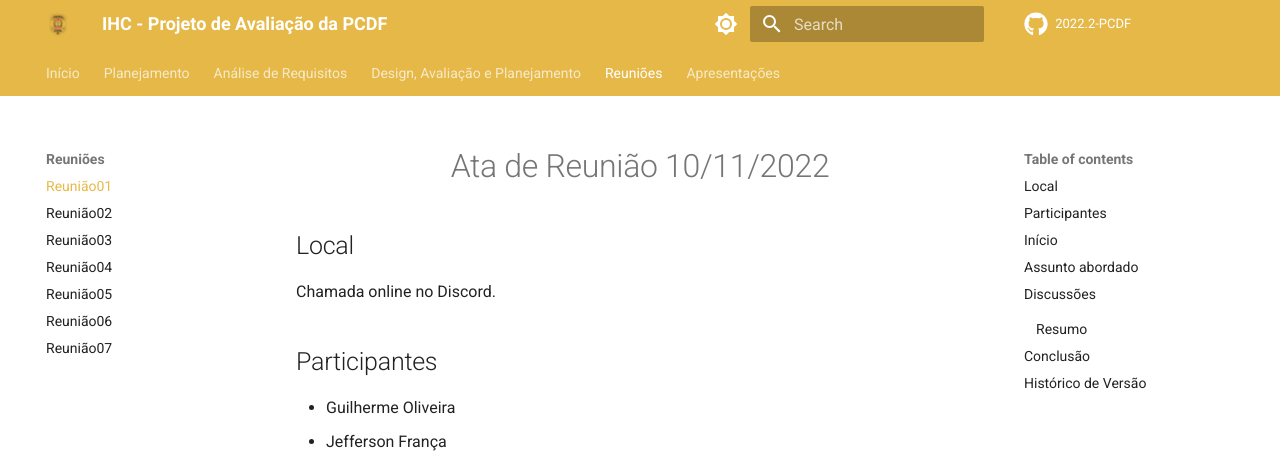
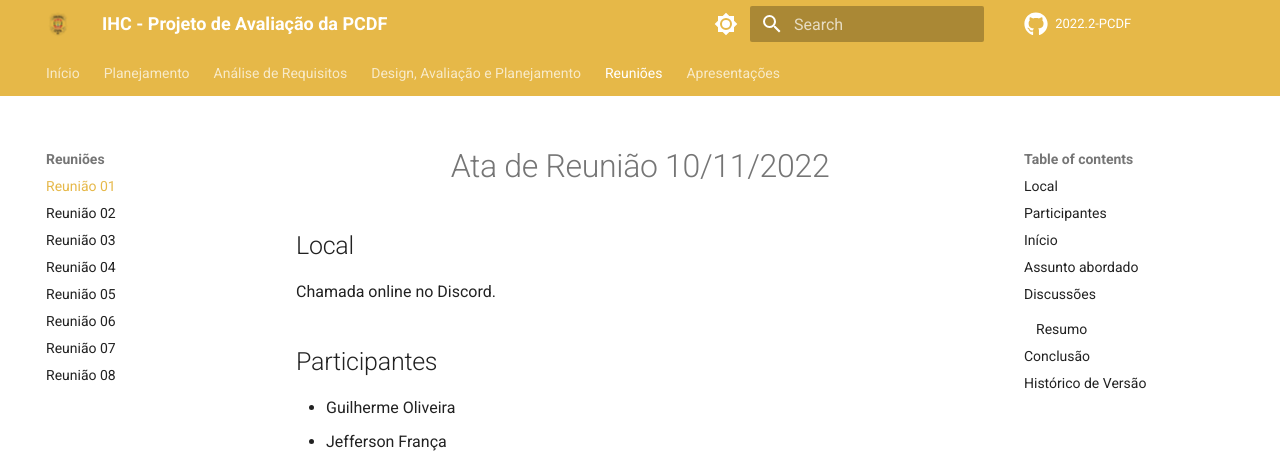
Before and after one commit to Interacao-Humano-Computador/2022.2-PCDF, an MkDocs documentation site: the page built from docs/Atas/Ata1.md, in a window 1280 px wide. Shown: the top 466 px of the page. Built offline with MkDocs 1.6.1 and Material for MkDocs 9.7.7, drawn with Linux system fonts in a browser that asks for light colours; comment, search, counter and statistics services are not loaded.

Commit message:
add da ata 8

```diff
--- a/mkdocs.yml
+++ b/mkdocs.yml
@@ -62,13 +62,14 @@ nav:
       - Planejamento da Avaliação do Protótipo de Alta Fidelidade: design-avaliacao-desenvolvimento/nivel2/planejamento-avaliacao-prototipo-alta-fidelidelidade.md
       - Planejamento dos Resultados da Avaliação do Protótipo de Alta Fidelidade: design-avaliacao-desenvolvimento/nivel2/planejamento_relato_prototipo_alta_fidelidade.md
   - Reuniões:
-    - Reunião01: Atas/Ata1.md
-    - Reunião02: Atas/Ata2.md
-    - Reunião03: Atas/Ata3.md
-    - Reunião04: Atas/Ata4.md
-    - Reunião05: Atas/Ata5.md
-    - Reunião06: Atas/Ata6.md
-    - Reunião07: Atas/Ata7.md
+    - Reunião 01: Atas/Ata1.md
+    - Reunião 02: Atas/Ata2.md
+    - Reunião 03: Atas/Ata3.md
+    - Reunião 04: Atas/Ata4.md
+    - Reunião 05: Atas/Ata5.md
+    - Reunião 06: Atas/Ata6.md
+    - Reunião 07: Atas/Ata7.md
+    - Reunião 08: Atas/Ata8.md
   - Apresentações:
     - Apresentação-1: apresentacoes/apresentacao-01.md
     - Apresentação-2: apresentacoes/apresentacao-02.md
```
Also changed, not shown: docs/Atas/Ata8.md (added, +56 -0 lines).
